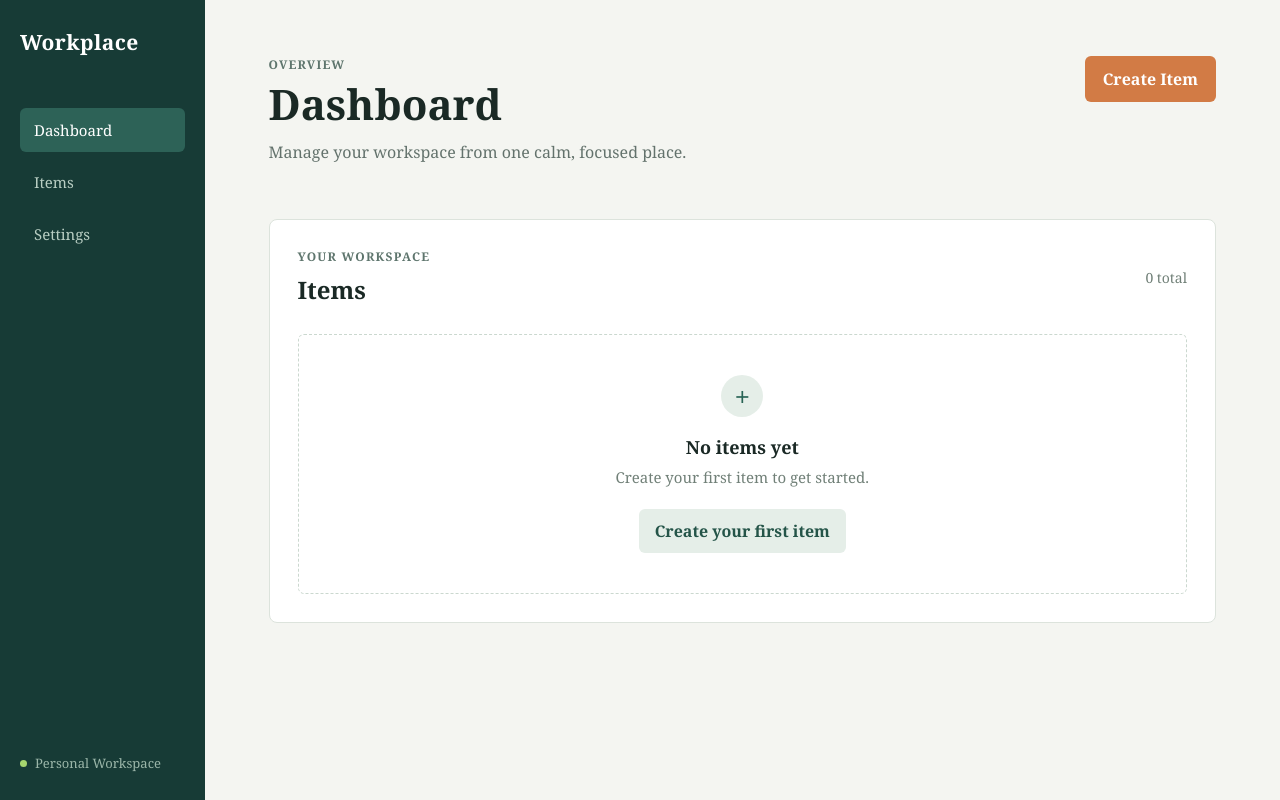
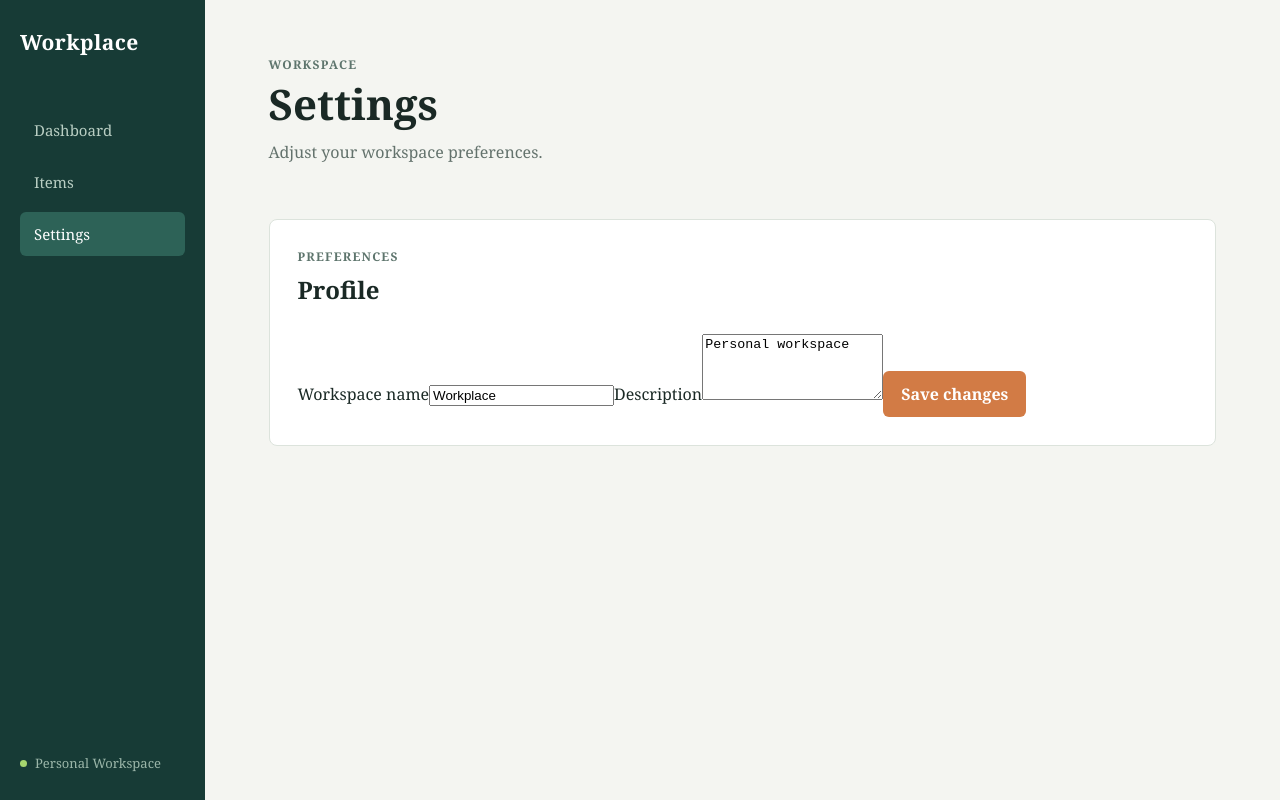
Before and after one commit to redpanda02/web_app, a React app in the folder frontend/: page /settings in a window 1280 px wide. Built offline with nearby package versions, Linux system fonts and the light colour scheme; the HTML template or start-up script is replaced by a standard one.

Commit message:
feat:application pages

```diff
--- a/frontend/package.json
+++ b/frontend/package.json
@@ -11,7 +11,8 @@
   },
   "dependencies": {
     "react": "^19.2.8",
-    "react-dom": "^19.2.8"
+    "react-dom": "^19.2.8",
+    "react-router-dom": "^7.18.2"
   },
   "devDependencies": {
     "@types/react": "^19.2.18",
--- a/frontend/src/App.jsx
+++ b/frontend/src/App.jsx
@@ -1,8 +1,14 @@
 import './App.css';
-import AppLayout from './layouts/AppLayout';
+import AppRoutes from './app/routes';
+import { BrowserRouter } from 'react-router-dom';
 
 function App() {
-  return <AppLayout />
+  return (
+    <BrowserRouter>
+      <AppRoutes />
+    </BrowserRouter>
+
+)
 }
 
 export default App;
--- /dev/null
+++ b/frontend/src/app/routes.jsx
@@ -0,0 +1,21 @@
+import { Route, Routes } from 'react-router-dom'
+import AppLayout from '../layouts/AppLayout'
+import DashboardPage from '../pages/DashboardPage'
+import ItemsPage from '../pages/ItemsPage'
+import SettingsPage from '../pages/SettingsPage'
+import NotFoundPage from '../pages/NotFoundPage'
+
+function AppRoutes() {
+    return (
+        <Routes>
+            <Route element={<AppLayout />}>
+                <Route path='/' element={<DashboardPage />} />
+                <Route path='/items' element={<ItemsPage />} />
+                <Route path='/settings' element={<SettingsPage />} />
+                <Route path='*' element={<NotFoundPage />} />
+            </Route>
+        </Routes>
+    )
+}
+
+export default AppRoutes
--- a/frontend/src/components/Sidebar.jsx
+++ b/frontend/src/components/Sidebar.jsx
@@ -1,18 +1,33 @@
-
+import { NavLink } from "react-router-dom";
 function Sidebar() {
     return(
             <aside className="sidebar">
         <div className="brand">Workplace</div>
         <nav className="navigation" aria-label='Main navigation'>
-          <a className='navigation-link active' href='/'>
+        <NavLink
+          className={({ isActive }) =>
+            isActive ? 'navigation-link active' : 'navigation-link'
+          }
+          to="/"
+        >
           Dashboard
-          </a>
-          <a className='navigation-link' href='/items'>
+        </NavLink>
+        <NavLink
+          className={({ isActive }) =>
+            isActive ? 'navigation-link active' : 'navigation-link'
+          }
+          to="/items"
+        >
           Items
-          </a>
-          <a className='navigation-link' href='/settings'>
+        </NavLink>
+        <NavLink
+          className={({ isActive }) =>
+            isActive ? 'navigation-link active' : 'navigation-link'
+          }
+          to="/settings"
+        >
           Settings
-          </a>
+        </NavLink>
         </nav>
 
         <div className='sidebar-footer'>
--- a/frontend/src/layouts/AppLayout.jsx
+++ b/frontend/src/layouts/AppLayout.jsx
@@ -1,10 +1,10 @@
+import { Outlet } from "react-router-dom"
 import Sidebar from "../components/Sidebar"
-import DashboardPage from "../pages/DashboardPage"
 function AppLayout() {
     return (
     <div className="app-shell">
         <Sidebar />
-        <DashboardPage />
+        <Outlet />
     </div>
     )
 }
--- /dev/null
+++ b/frontend/src/pages/ItemsPage.jsx
@@ -0,0 +1,42 @@
+function ItemsPage() {
+    return (
+        <main className="main-content">
+            <header className="page-header">
+                <div>
+                    <p className="eyebrow">Your workspace</p>
+                    <h1>Items</h1>
+                    <p className="page-description">
+                        Create and organize the things that matter to you.
+                    </p>
+                </div>
+
+                <button className="primary-button" type="button">
+                    Create item
+                </button>
+            </header>
+
+            <section className="content-section" aria-labelledby="all-items-heading">
+                <div className="section-header">
+                    <div>
+                        <p className="eyebrow">Collection</p>
+                        <h2 id="all-items-heading">All items</h2>
+                    </div>
+                    <span className="item-count">0 total</span>
+                </div>
+
+                <div className="empty-state">
+                    <div className="empty-icon" aria-hidden="true">
+                        +
+                    </div>
+                    <h3>Your collection is empty</h3>
+                    <p>Add an item to start building your workspace.</p>
+                    <button className="secondary-button" type="button">
+                        Add an item
+                    </button>
+                </div>
+            </section>
+        </main>
+    )
+}
+
+export default ItemsPage
--- /dev/null
+++ b/frontend/src/pages/NotFoundPage.jsx
@@ -0,0 +1,18 @@
+import { Link } from 'react-router-dom'
+
+function NotFoundPage() {
+    return (
+        <main className="main-content">
+            <div className="empty-state">
+                <p className="eyebrow">404 error</p>
+                <h1>Page not found</h1>
+                <p>The page you are looking for does not exist.</p>
+                <Link className="secondary-button" to="/">
+                    Return to dashboard
+                </Link>
+            </div>
+        </main>
+    )
+}
+
+export default NotFoundPage
--- /dev/null
+++ b/frontend/src/pages/SettingsPage.jsx
@@ -0,0 +1,43 @@
+function SettingsPage() {
+    return (
+        <main className="main-content">
+            <header className="page-header">
+                <div>
+                    <p className="eyebrow">Workspace</p>
+                    <h1>Settings</h1>
+                    <p className="page-description">
+                        Adjust your workspace preferences.
+                    </p>
+                </div>
+            </header>
+
+            <section className="content-section" aria-labelledby="profile-heading">
+                <div className="section-header">
+                    <div>
+                        <p className="eyebrow">Preferences</p>
+                        <h2 id="profile-heading">Profile</h2>
+                    </div>
+                </div>
+
+                <form>
+                    <label htmlFor="workspace-name">Workspace name</label>
+                    <input id="workspace-name" name="workspaceName" defaultValue="Workplace" />
+
+                    <label htmlFor="workspace-description">Description</label>
+                    <textarea
+                        id="workspace-description"
+                        name="workspaceDescription"
+                        defaultValue="Personal workspace"
+                        rows="4"
+                    />
+
+                    <button className="primary-button" type="submit">
+                        Save changes
+                    </button>
+                </form>
+            </section>
+        </main>
+    )
+}
+
+export default SettingsPage
```
Also changed, not shown: 1 other file (tests, documents, lock files or other folders).
